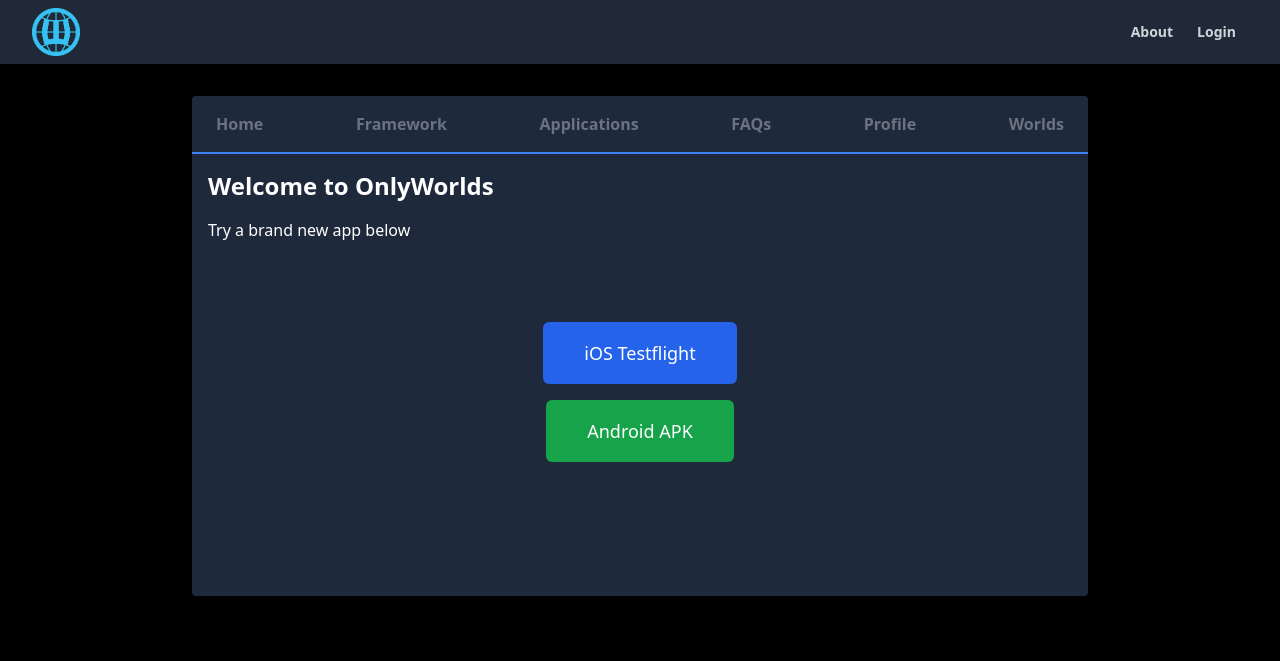
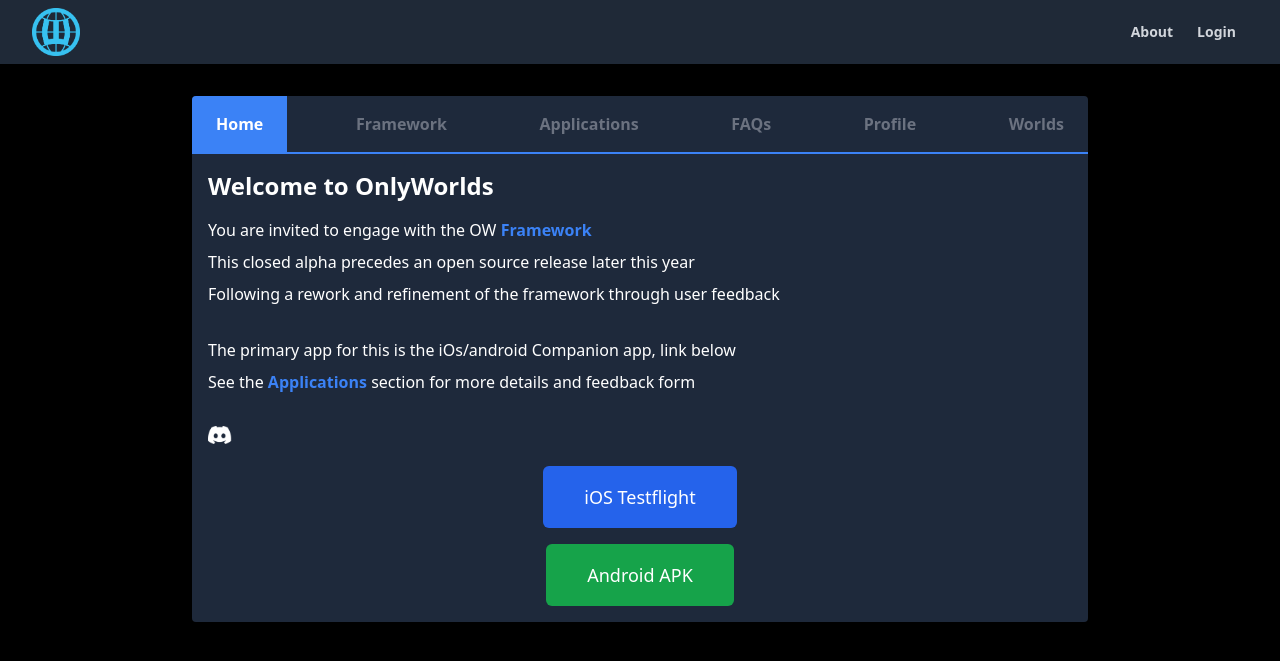
Before and after one commit to morgan360/worldmap, a Django app: template home/templates/logged_in_home.html in a window 1280 px wide. Shown: the top 661 px of the page. Run offline with Django 3.2, Linux system fonts and the light colour scheme; the template is opened without the code that fills it, so the values that code supplies are empty; some libraries are stand-ins or nearby versions; some web fonts are replaced.

Commit message:
tab linking, landing text

```diff
--- a/home/templates/content_landing.html
+++ b/home/templates/content_landing.html
@@ -1,8 +1,22 @@
 <!-- content_landing.html -->
+{% load static %}
+
 <div>
     <h2 class="text-2xl font-bold mb-4">Welcome to OnlyWorlds</h2>
-    <p class="mb-4">Try a brand new app below</p>
-            <p class="mb-4"><br><br></p>
+    <p class="mb-2">You are invited to engage with the OW <b><a href="#" id="link-to-framework" class="text-blue-500 hover:underline">Framework</a></b></p>
+
+{#    <p class="mb-8">See <b>Framework</b> for more details on what that means</p>#}
+
+    <p class="mb-2">This closed alpha precedes an open source release later this year</p>
+    <p class="mb-8">Following a rework and refinement of the framework through user feedback</p>
+
+    <p class="mb-2">The primary app for this is the iOs/android Companion app, link below </p>
+    <p class="mb-8">See the <b><a href="#" id="link-to-apps" class="text-blue-500 hover:underline">Applications</a></b> section for more details and feedback form</p>
+  <a href="https://discord.gg/twCjqvVBwb" class="inline-block">
+  <img src="{% static 'img/discordlogo.png' %}" alt="Join the Discord" class="w-6">
+</a>
+
+
     <div class="flex flex-col items-center gap-4 mt-4">
         <a href="https://testflight.apple.com/join/bXvUExCL" class="px-6 py-3 border border-transparent text-base font-medium rounded-md text-white bg-blue-600 hover:bg-blue-700 md:py-4 md:text-lg md:px-10" target="_blank" rel="noopener noreferrer">
             iOS Testflight
@@ -10,5 +24,10 @@
         <a href="https://play.google.com/apps/internaltest/4700705784602434522" class="px-6 py-3 border border-transparent text-base font-medium rounded-md text-white bg-green-600 hover:bg-green-700 md:py-4 md:text-lg md:px-10" target="_blank" rel="noopener noreferrer">
             Android APK
         </a>
+
+
     </div>
+
+
+
 </div>
--- a/home/templates/logged_in_home.html
+++ b/home/templates/logged_in_home.html
@@ -10,25 +10,25 @@
             <!-- Tab headers -->
             <div class="border-b-2 border-blue-500">
                 <nav class="flex flex-row justify-between">
-                    <button class="tab text-gray-500 py-4 px-6 font-bold block hover:text-blue-500 focus:outline-none" data-target="landing">
+                    <button class="tab text-gray-500 py-4 px-6 font-bold block hover:text-white focus:outline-none" id="landing-tab" data-target="landing">
                         Home
                     </button>
-                    <button class="tab text-gray-500 py-4 px-6 font-bold block hover:text-blue-500 focus:outline-none" data-target="framework">
+                    <button class="tab text-gray-500 py-4 px-6 font-bold block hover:text-white focus:outline-none" id="framework-tab" data-target="framework">
                         Framework
                     </button>
-                    <button class="tab text-gray-500 py-4 px-6 font-bold block hover:text-blue-500 focus:outline-none" data-target="apps">
+                    <button class="tab text-gray-500 py-4 px-6 font-bold block hover:text-white focus:outline-none" id="apps-tab" data-target="apps">
                         Applications
                     </button>
-                    <button class="tab text-gray-500 py-4 px-6 font-bold block hover:text-blue-500 focus:outline-none" data-target="faqs">
+                    <button class="tab text-gray-500 py-4 px-6 font-bold block hover:text-white focus:outline-none" id="faqs-tab" data-target="faqs">
                         FAQs
                     </button>
-                    <button class="tab text-gray-500 py-4 px-6 font-bold block hover:text-blue-500 focus:outline-none" data-target="profile">
+                    <button class="tab text-gray-500 py-4 px-6 font-bold block hover:text-white focus:outline-none" id="profile-tab" data-target="profile">
                         Profile
                     </button>
-                    <button class="tab text-gray-500 py-4 px-6 font-bold block hover:text-blue-500 focus:outline-none" data-target="worlds">
+                    <button class="tab text-gray-500 py-4 px-6 font-bold block hover:text-white focus:outline-none" id="worlds-tab" data-target="worlds">
                         Worlds
 {#                    </button>#}
-{#                            <button class="tab text-gray-500 py-4 px-6 font-bold block hover:text-blue-500 focus:outline-none" data-target="policy">#}
+{#                            <button class="tab text-gray-500 py-4 px-6 font-bold block hover:text-white focus:outline-none" data-target="policy">#}
 {#                        Privacy Policy#}
 {#                    </button>#}
                 </nav>
@@ -69,7 +69,7 @@
     </div>
 
  <script>
-document.addEventListener('DOMContentLoaded', () => {
+    document.addEventListener('DOMContentLoaded', () => {
     const tabs = document.querySelectorAll('.tab-content');
     const tabButtons = document.querySelectorAll('.tab');
 
@@ -78,9 +78,8 @@ document.addEventListener('DOMContentLoaded', () => {
             tab.style.display = 'none';
         });
         tabButtons.forEach(button => {
-            button.classList.remove('tab-active');
-            button.classList.add('text-gray-600'); // Add back the default color
-            button.classList.remove('text-blue-500'); // Remove the hover color
+            button.classList.remove('tab-active', 'bg-blue-500', 'text-white'); // Remove active styles
+            button.classList.add('text-gray-500'); // Add back the default color
         });
     }
 
@@ -88,20 +87,27 @@ document.addEventListener('DOMContentLoaded', () => {
         button.addEventListener('click', () => {
             hideAllTabs();
             const target = document.getElementById(button.getAttribute('data-target'));
-
-            button.classList.remove('text-gray-600'); // Remove the default color
-            button.classList.add('text-blue-500'); // Add the hover color
-            button.classList.add('tab-active'); // Mark the button as active
+            button.classList.add('tab-active', 'bg-blue-500', 'text-white'); // Add active styles
             target.style.display = 'block'; // Show the corresponding tab content
         });
     });
 
-    // Set the default active tab (the first one if none is active)
-    const activeTab = document.querySelector('.tab.tab-active') || tabButtons[0];
-    activeTab.classList.remove('text-gray-600');
-    activeTab.classList.add('text-blue-500');
-    document.getElementById(activeTab.getAttribute('data-target')).style.display = 'block';
-    activeTab.classList.add('tab-active');
+    // If there's a link that triggers another tab, manage it here
+    const linkToFramework = document.getElementById('link-to-framework');
+    if (linkToFramework) {
+        linkToFramework.addEventListener('click', (e) => {
+            e.preventDefault();
+            const frameworkTab = document.getElementById('framework-tab');
+            frameworkTab.click(); // Programmaticallys click the Framework tab
+        });
+    }
+
+    // Optionally, set the first tab as active if no other active tab found
+    const initialActiveTab = document.querySelector('.tab-active') || tabButtons[0];
+    if (!initialActiveTab.classList.contains('tab-active')) {
+        initialActiveTab.click(); // Set the first tab as active by default
+    }
 });
+
 </script>
 {% endblock content %}
```
Also changed, not shown: static/img/discordlogo.png (added).
